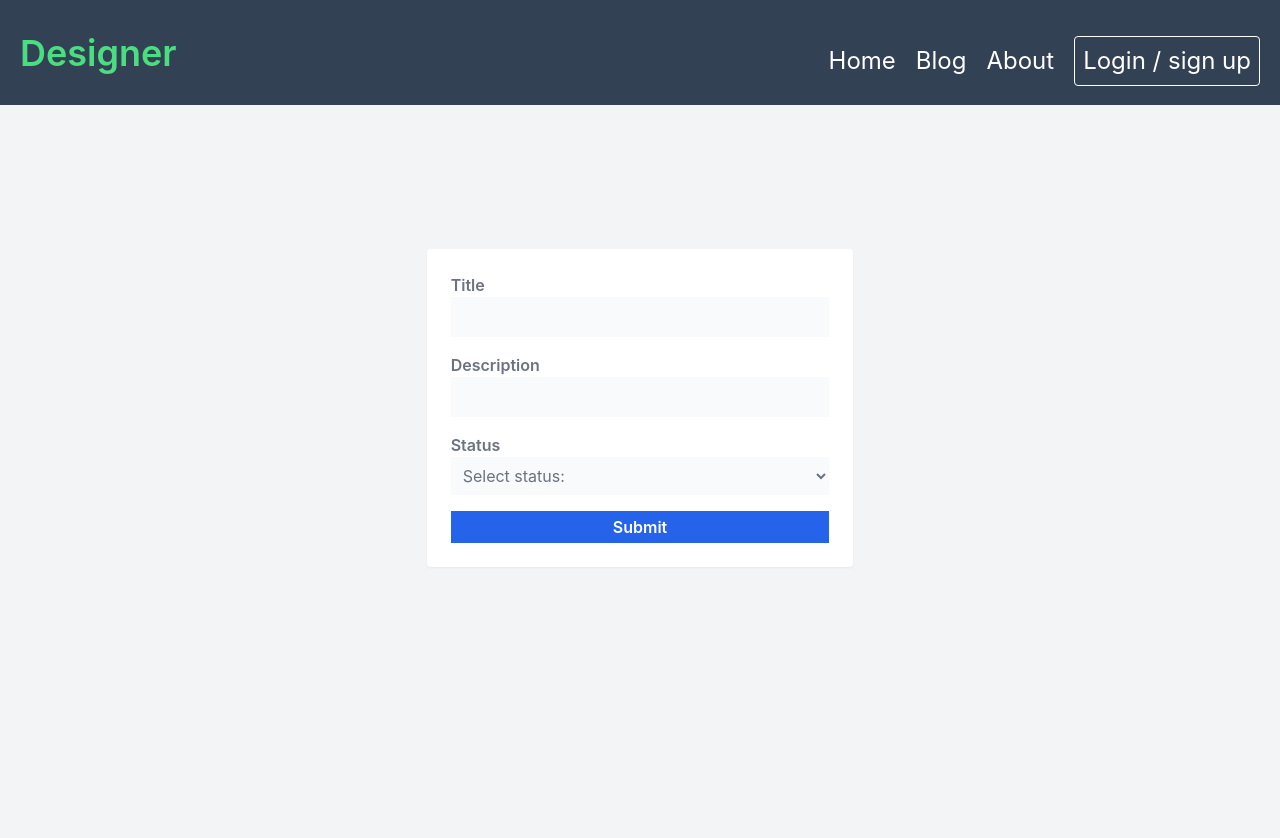
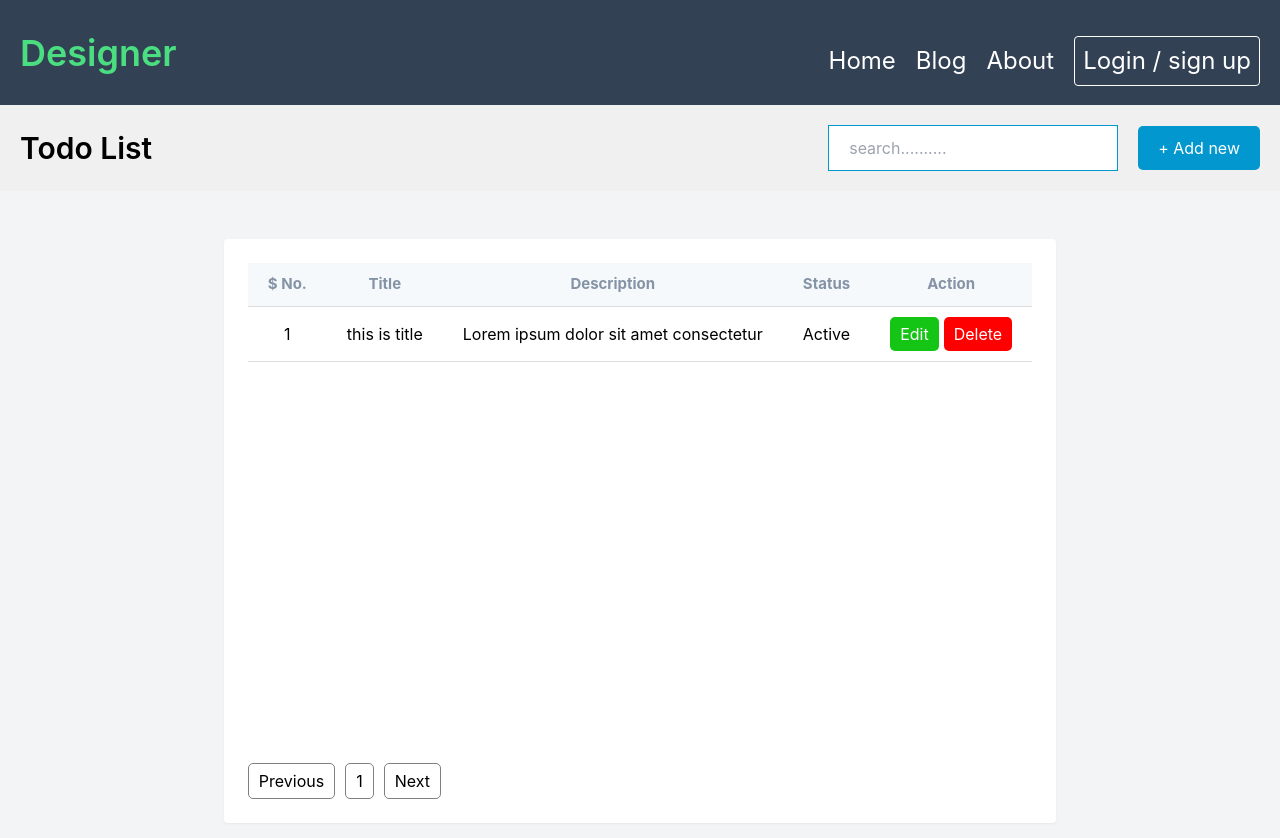
Before and after one commit to ashikbhuyan17/react-working-site, a React (Create React App) app: page /getTodo in a window 1280 px wide. Shown: the top 838 px of the page. Built offline with nearby package versions, Linux system fonts and the light colour scheme.

Commit message:
get todo

```diff
--- a/package.json
+++ b/package.json
@@ -8,6 +8,7 @@
     "@testing-library/user-event": "^13.5.0",
     "react": "^18.2.0",
     "react-dom": "^18.2.0",
+    "react-router-dom": "^6.3.0",
     "react-scripts": "5.0.1",
     "web-vitals": "^2.1.4"
   },
--- a/src/App.js
+++ b/src/App.js
@@ -1,14 +1,32 @@
 import logo from './logo.svg';
 import './App.css';
 import Navbar from './components/layout/Navbar/Navbar';
-import TodoPostForm from './components/todo/TodoPostForm';
+import ReactDOM from "react-dom/client";
+import {
+  BrowserRouter,
+  Routes,
+  Route,
+} from "react-router-dom";
+import GetTodo from './components/todo/GetTodo';
+import PostTodo from './components/todo/PostTodo';
+import PutTodo from './components/todo/PutTodo';
 
 function App() {
   return (
-    <div >
+    // <div >
+    //   <Navbar />
+    //   <TodoPostForm/>
+    // </div>
+    <BrowserRouter>
       <Navbar />
-      <TodoPostForm/>
-    </div>
+      <Routes>
+
+        {/* todo */}
+        <Route path="postTodo" element={<PostTodo />} />
+        <Route path="getTodo" element={<GetTodo />} />
+        <Route path="getTodo/:getTodoId" element={<PutTodo />} />
+      </Routes>
+    </BrowserRouter>
   );
 }
 
--- /dev/null
+++ b/src/components/pages/Homes.js
@@ -0,0 +1,11 @@
+import React from 'react';
+
+const Homes = () => {
+    return (
+        <div>
+            thisis home page
+        </div>
+    );
+};
+
+export default Homes;
--- /dev/null
+++ b/src/components/todo/GetTodo.css
@@ -0,0 +1,96 @@
+.table {
+    width: 100%;
+}
+
+.table_header {
+    display: flex;
+    justify-content: space-between;
+    align-items: center;
+    padding: 20px;
+    background-color: rgb(240, 240, 240);
+}
+
+.table_header p {
+    color: black;
+}
+
+.add_new {
+    /* border: 1px solid black; */
+    padding: 10px 20px;
+    background-color: #0298cf;
+    color: #ffffff;
+    border-radius: 5px;
+    cursor: pointer;
+}
+
+.edit {
+    padding: 5px 10px;
+    background-color: rgb(21, 197, 21);
+    color: #ffffff;
+    border-radius: 5px;
+    cursor: pointer;
+    margin-right: 5px;
+}
+
+.delete {
+    padding: 5px 10px;
+    background-color: red;
+    color: #ffffff;
+    border-radius: 5px;
+    cursor: pointer;
+}
+
+.input {
+    padding: 10px 20px;
+    margin-right: 20px;
+    outline: none;
+    color: black;
+    border: 1px solid #0298cf;
+    color: #0298cf;
+}
+
+.table_section {
+    height: 500px;
+    overflow: auto;
+}
+
+.table {
+    width: 100%;
+    table-layout: fixed;
+    min-width: 1000px;
+    border-collapse: collapse;
+}
+
+.table th {
+    position: sticky;
+    top: 0;
+    background-color: #f6f9fc;
+    color: #8493a5;
+    font-size: 15px;
+}
+
+th,
+td {
+    border-bottom: 1px solid #dddddd;
+    padding: 10px 20px;
+    word-break: break-all;
+    text-align: center;
+}
+
+.pagination-button {
+    border: 1px solid gray;
+    padding: 5px 10px;
+    margin-right: 10px;
+    border-radius: 5px;
+}
+
+
+
+.pagination-button:hover {
+    background-color: #dddddd;
+    transition: .3s;
+}
+
+::placeholder {
+    color: #0298cf;
+}
--- /dev/null
+++ b/src/components/todo/GetTodo.js
@@ -0,0 +1,73 @@
+import React from 'react';
+import './GetTodo.css'
+const GetTodo = () => {
+    return (
+        // <main className='flex justify-center items-start h-screen bg-gray-100'>
+
+        //     <div className='bg-white w-6/12 lg:w-4/12 p-6 rounded shadow-sm mt-36'>
+        //         <table class=" ">
+        //             <thead className='border bottom-5 stroke-yellow-500 '>
+        //                 <tr>
+        //                     <th className='px-100'>State</th>
+        //                     <th>City</th>
+        //                 </tr>
+        //             </thead>
+        //             <tbody>
+        //                 <tr>
+        //                     <td class=" ">Indiana</td>
+        //                     <td class=" ">Indianapolis</td>
+        //                 </tr>
+        //             </tbody>
+        //         </table>
+        //     </div>
+        // </main>
+        <div className="table">
+            <div className="table_header">
+                <p className='text font-semibold text-3xl '>Todo List</p>
+                <div>
+                    <input type="text" placeholder='search..........' className='input' />
+                    <button className='add_new'>+ Add new</button>
+                </div>
+            </div>
+            <main className='flex justify-center items-start h-screen bg-gray-100'>
+
+                <div className='bg-white w-5/6lg:w-4/12 p-6 rounded shadow-sm mt-12'>
+                    <div className="table_section">
+                        <table>
+                            <thead>
+                                <tr>
+                                    <th>$ No.</th>
+                                    <th>Title</th>
+                                    <th>Description</th>
+                                    <th>Status</th>
+                                    <th>Action</th>
+                                </tr>
+                            </thead>
+                            <tbody>
+                                <tr>
+                                    <td>1</td>
+                                    <td>this is title</td>
+                                    <td>Lorem ipsum dolor sit amet consectetur</td>
+                                    <td>Active</td>
+                                    <td>
+                                        <button className='edit'>Edit</button>
+                                        <button className='delete'>Delete</button>
+                                    </td>
+                                </tr>
+                            </tbody>
+                        </table>
+                    </div>
+                    <div className="pagination">
+                        <button className='pagination-button'>Previous</button>
+                        <button className='pagination-button'>1</button>
+                        <button className='pagination-button'>Next</button>
+
+                    </div>
+                </div>
+            </main>
+
+        </div>
+    );
+};
+
+export default GetTodo;
--- a/src/components/todo/TodoPostForm.js
+++ b/src/components/todo/PostTodo.js
@@ -1,6 +1,6 @@
 import React from 'react';
 
-const TodoPostForm = () => {
+const PostTodo = () => {
     return (
         <main className='flex justify-center items-start h-screen bg-gray-100'>
 
@@ -35,4 +35,4 @@ const TodoPostForm = () => {
     );
 };
 
-export default TodoPostForm;
+export default PostTodo;
--- /dev/null
+++ b/src/components/todo/PutTodo.js
@@ -0,0 +1,14 @@
+import React from 'react';
+import { useParams } from 'react-router-dom';
+
+const PutTodo = () => {
+    const { getTodoId } = useParams()
+    console.log("////////////", getTodoId)
+    return (
+        <div>
+            this is todo id {getTodoId}
+        </div>
+    );
+};
+
+export default PutTodo;
```
Also changed, not shown: App.js (added, +49 -0 lines), src/components/todo/TodoGet.js (deleted), 1 other file (tests, documents, lock files or other folders).
